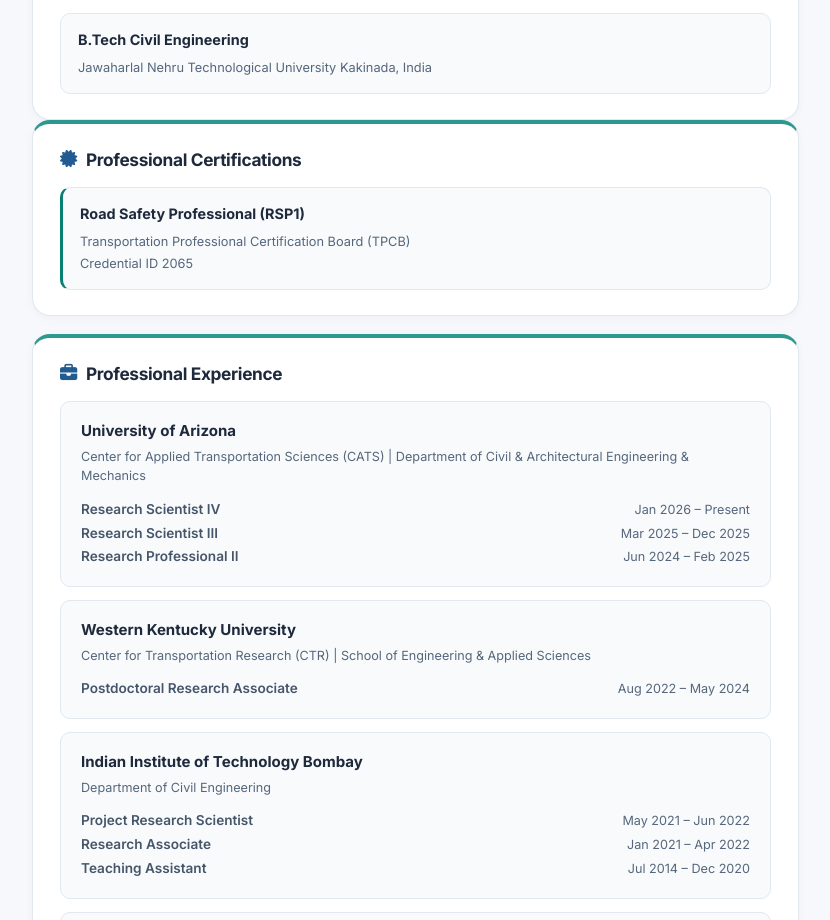
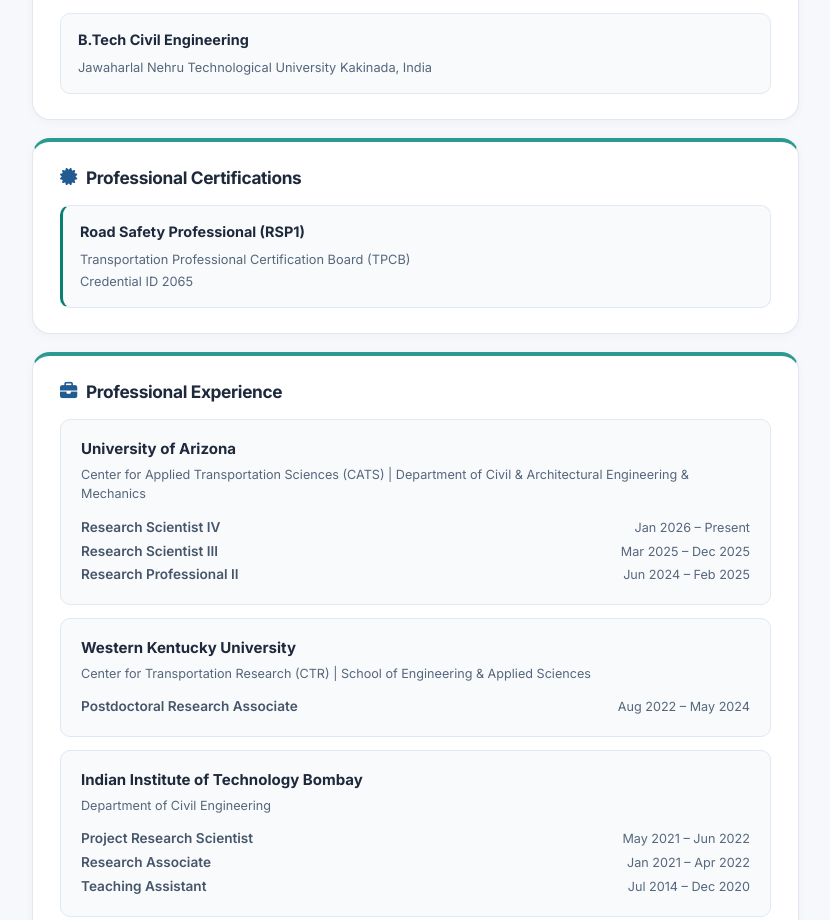
Before and after one commit to bharatpathivada/bharatpathivada.github.io, a plain HTML site: page index.html in a window 1280 px wide. Shown: the part 1087-2007 px from the top of the page, without its empty margins (393-1223 px from the left). Drawn offline with Linux system fonts and the light colour scheme; some icons are missing.

Commit message:
Space homepage certifications card consistently

```diff
--- a/styles.css
+++ b/styles.css
@@ -852,6 +852,7 @@ body.academic-theme:not(.dark-mode) .education-list-styled li {
 }
 
 /* Experience section: consistent with the home-page education card */
+.profile-details > [aria-labelledby="certifications-heading"],
 .experience-section { margin-top: 18px; }
 .experience-list { display: grid; gap: 12px; }
 .experience-entry { padding: 15px 17px; background: var(--surface-muted); border: 1px solid var(--border); border-radius: 11px; }
```
